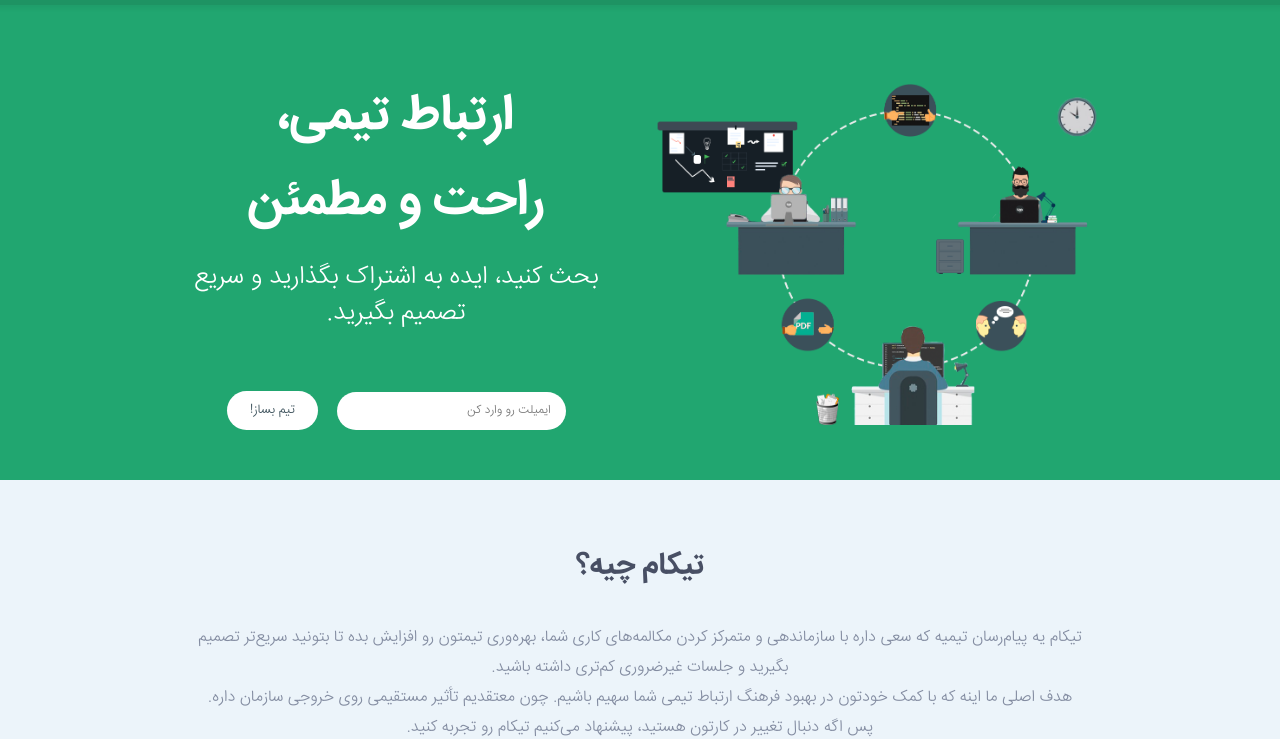
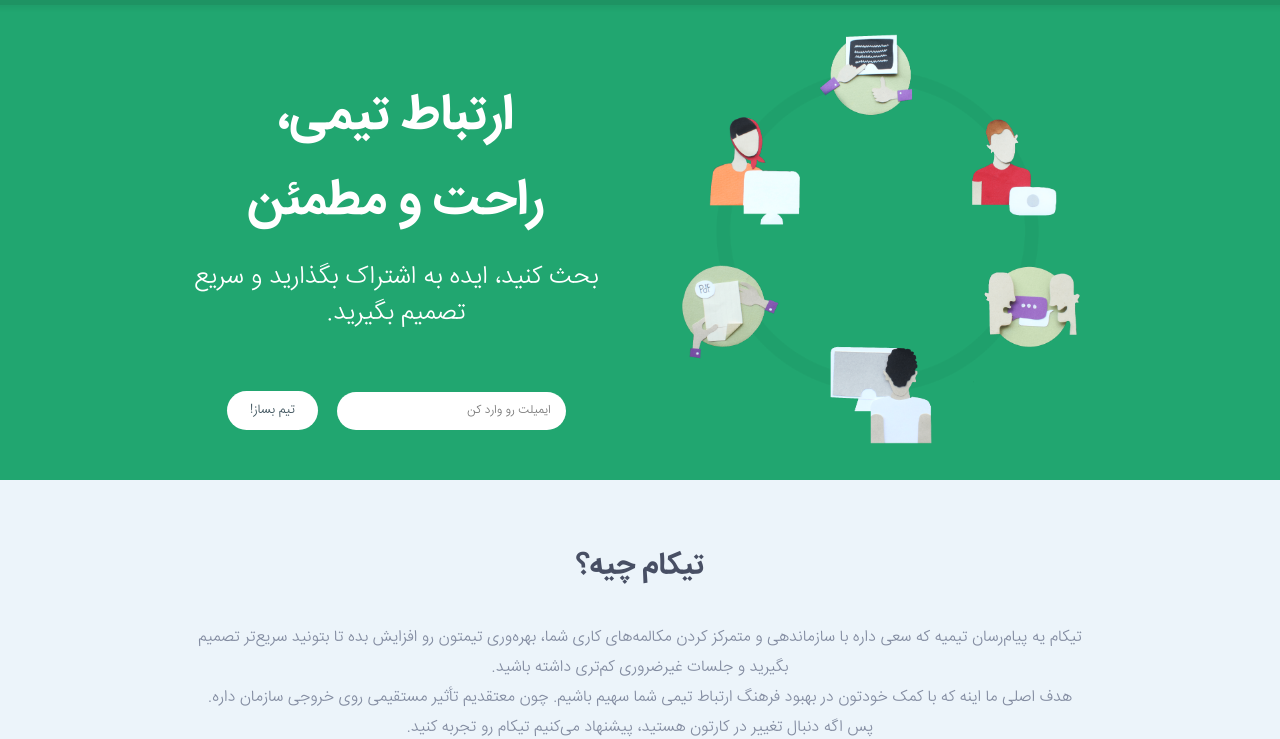
Before and after one commit to arashmath/tecom.landing.raw, a plain HTML site: page index.html in a window 1280 px wide. Shown: the part 61-800 px from the top of the page. Drawn offline with nearby package versions, Linux system fonts and the light colour scheme; files whose address does not match are found by name.

Commit message:
Yasi's masterpiece added.

```diff
--- a/css/style.css
+++ b/css/style.css
@@ -137,7 +137,7 @@ ul, li {
 /*}*/
 
 .home img {
-  margin-top: 80px;
+  margin-top: 40px;
   /*width: 80%;*/
 }
 
--- a/index.html
+++ b/index.html
@@ -51,7 +51,7 @@
       <div class="row">
         <div class="col-sm-1"></div>
         <div class="col-md-5">
-          <img src="img/ill_1.png" class="img-responsive center-block">
+          <img src="img/IMG_2092.png" class="img-responsive center-block">
         </div>
         <div class="col-md-5">
           <h1>ارتباط تیمی، </h1>
```
Also changed, not shown: img/IMG_2092.png (added), 1 other file.
